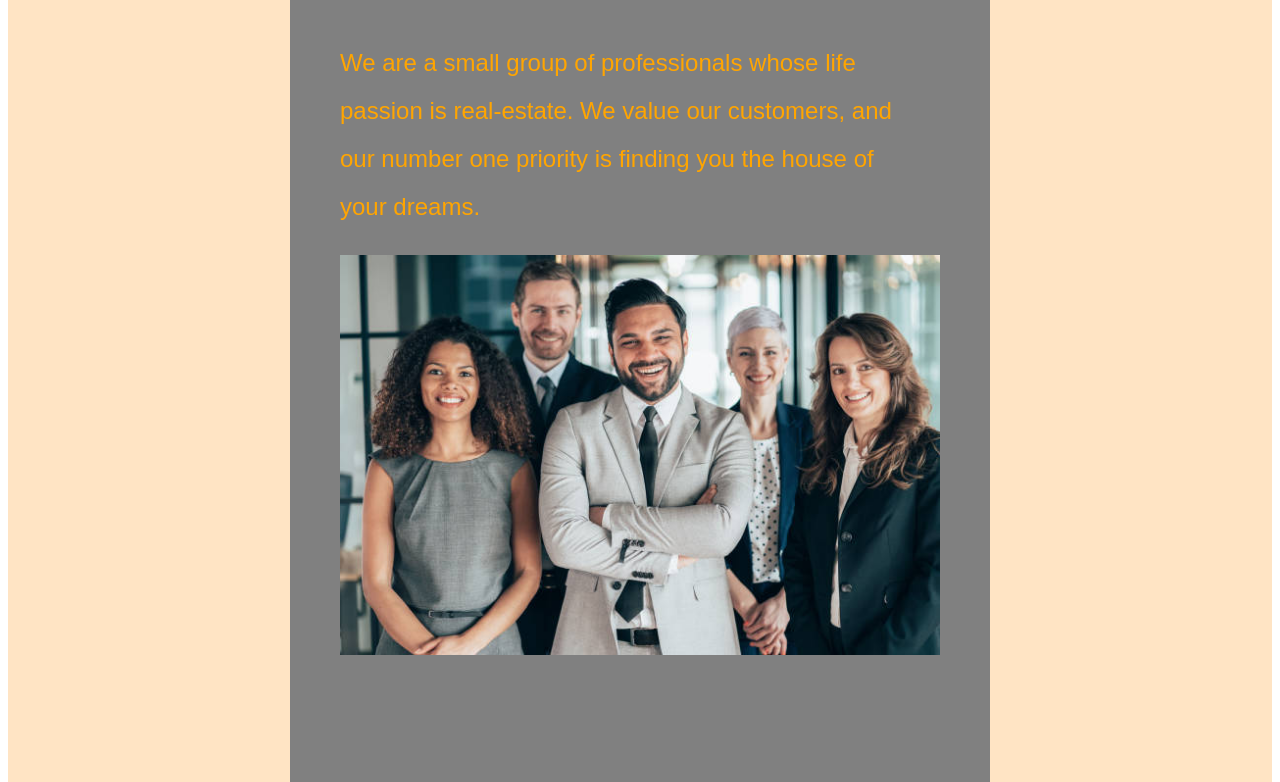
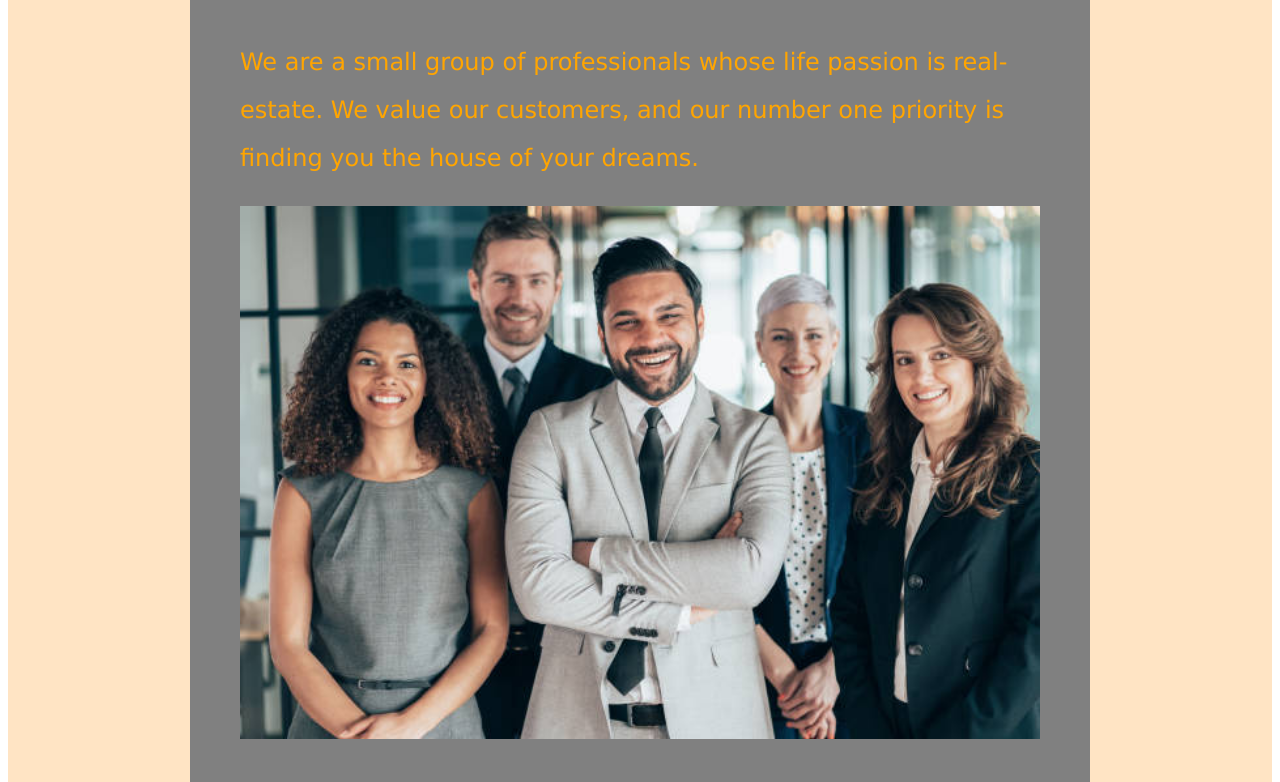
Before and after one commit to BradleyDuski/RealEstate-ch58, a plain HTML site: page about.html in a window 1280 px wide. Shown: the part 445-1227 px from the top of the page. Drawn offline with Linux system fonts and the light colour scheme.

Commit message:
Real-Estate Finished Product 3

```diff
--- a/mystyle.css
+++ b/mystyle.css
@@ -171,7 +171,7 @@ justify-content: center;
 background-color: gray;
 font-size: x-large;
 padding: 50px;
-width: 600px;S
+width: 800px;
 font-family:Verdana, Geneva, Tahoma, sans-serif;
 }
 
```
